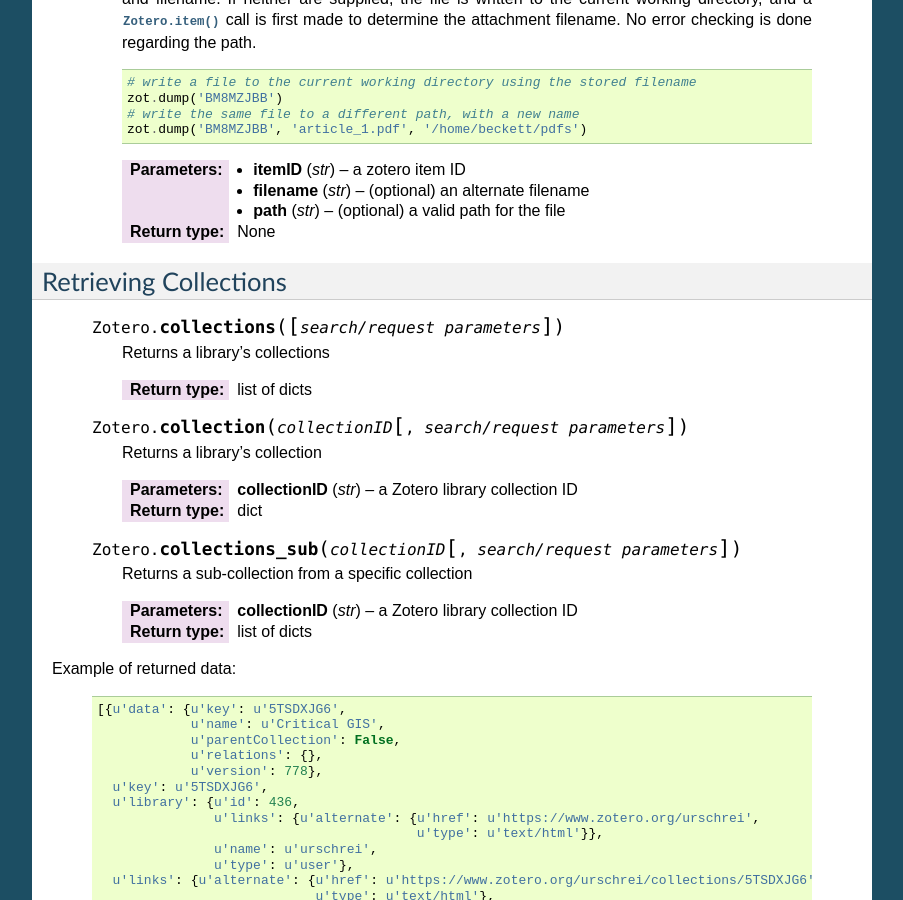
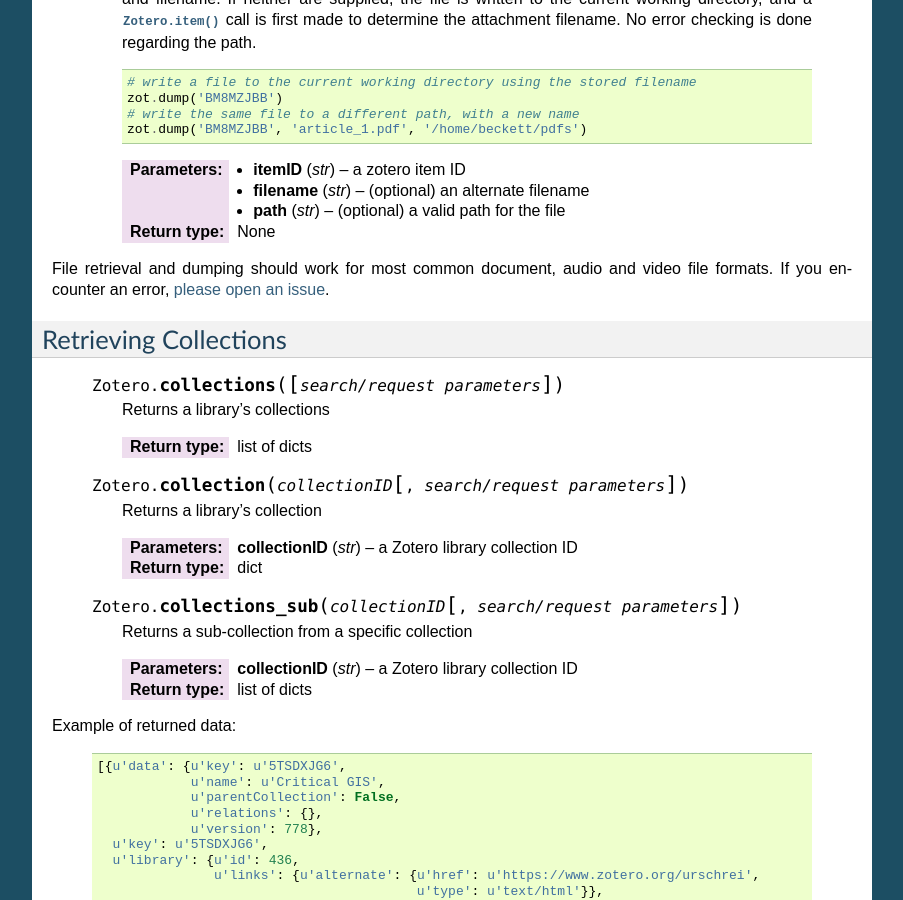
Before and after one commit to urschrei/pyzotero, a Sphinx documentation site: the page built from doc/index.rst, in a window 1280 px wide and 900 px high, scrolled down 4799 px. Shown: the whole window, without its empty margins (198-1101 px from the left). Built offline with Sphinx 7.4.7, drawn with Linux system fonts in a browser that asks for light colours; the version number could not be read and is left out.

Commit message:
Add note about opening issues for file retrieval problems

```diff
--- a/doc/index.rst
+++ b/doc/index.rst
@@ -310,6 +310,9 @@
       :param str filename: (optional) an alternate filename
       :param str path: (optional) a valid path for the file
       :rtype: None
+
+
+File retrieval and dumping should work for most common document, audio and video file formats. If you encounter an error, `please open an issue <https://github.com/urschrei/pyzotero/issues>`_.
 
 =======================
 Retrieving Collections
```
